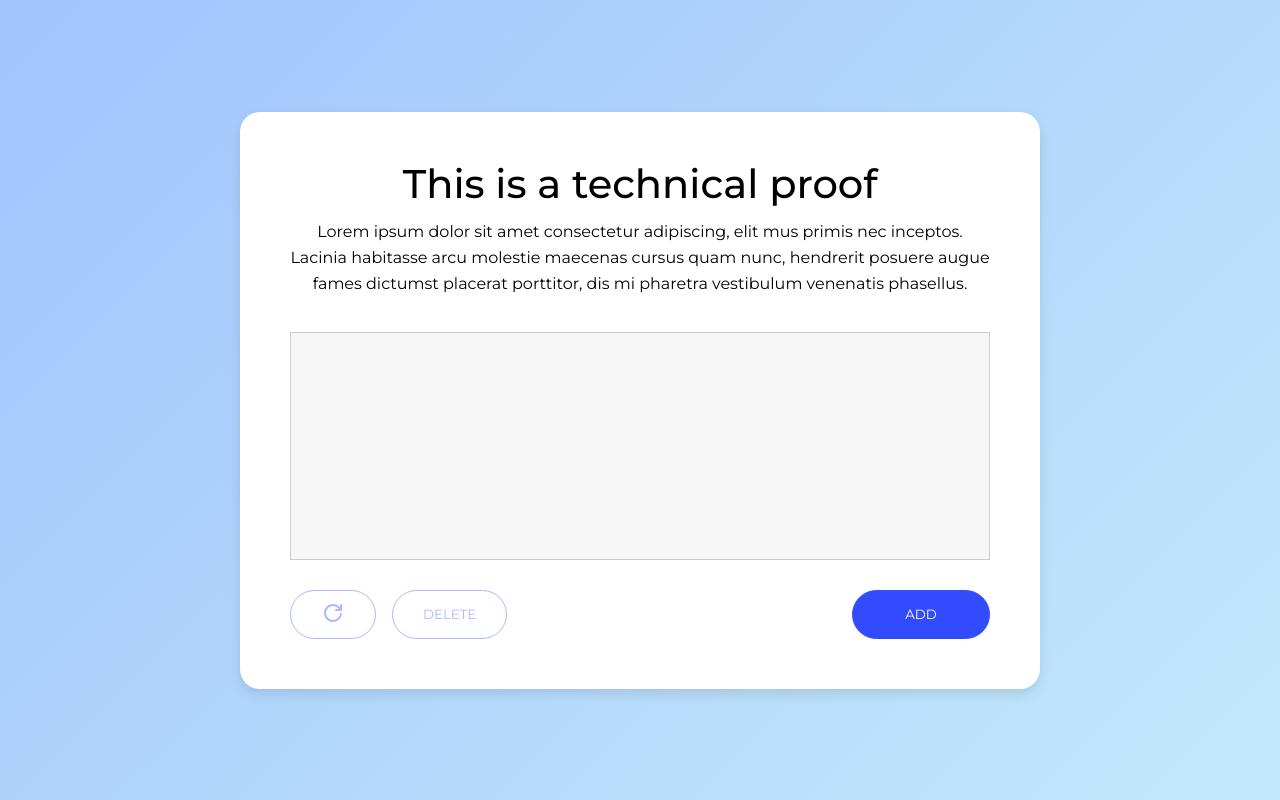
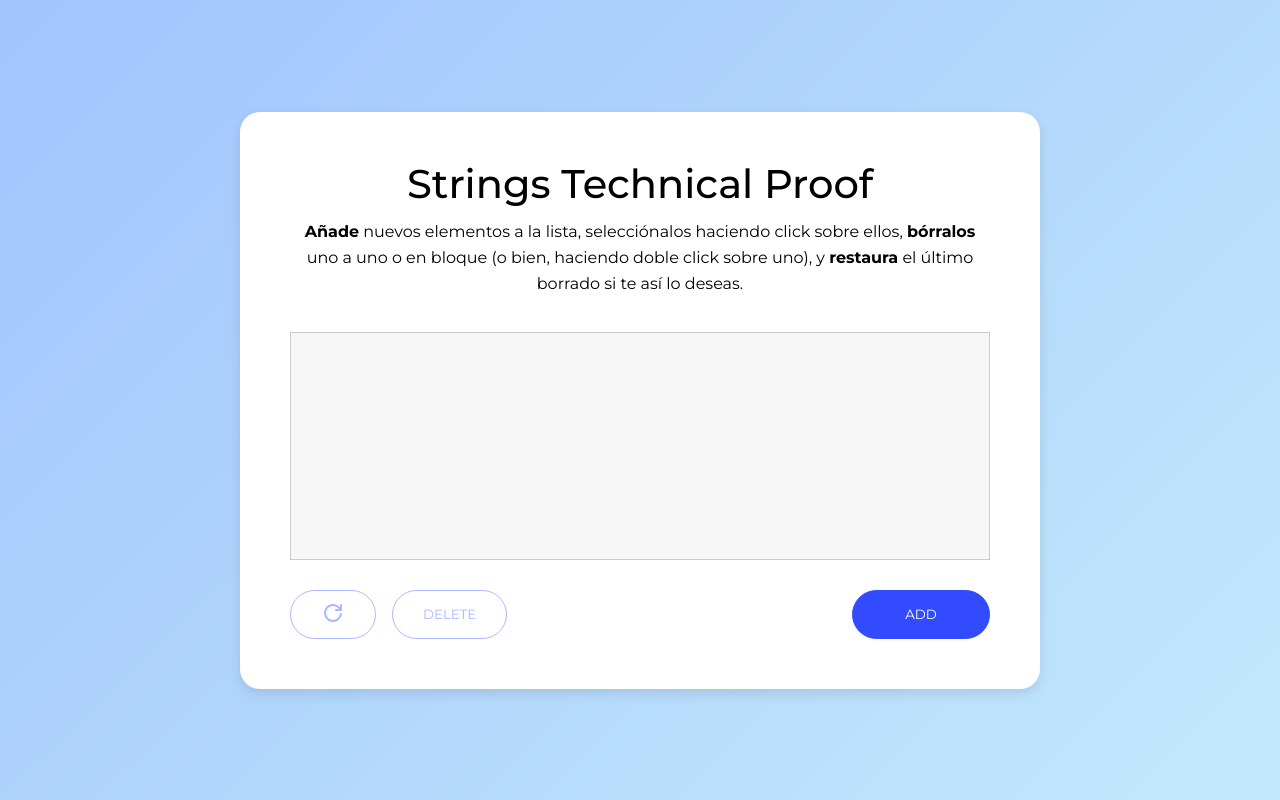
Before and after one commit to alextomas80/technical-proof-travel, a React (Vite) app: page / in a window 1280 px wide. Built offline with nearby package versions, Linux system fonts and the light colour scheme.

Commit message:
Cambio de textos

```diff
--- a/src/components/info-block/info-block.tsx
+++ b/src/components/info-block/info-block.tsx
@@ -4,12 +4,11 @@ export const InfoBlock = () => {
   return (
     <div data-testid="info-block">
       <h1 className="info-block__title" data-testid="info-block-title">
-        This is a technical proof
+        Strings Technical Proof
       </h1>
       <p className="info-block__description" data-testid="info-block-description">
-        Lorem ipsum dolor sit amet consectetur adipiscing, elit mus primis nec inceptos. Lacinia habitasse arcu molestie
-        maecenas cursus quam nunc, hendrerit posuere augue fames dictumst placerat porttitor, dis mi pharetra vestibulum
-        venenatis phasellus.
+        <b>Añade</b> nuevos elementos a la lista, selecciónalos haciendo click sobre ellos, <b>bórralos</b> uno a uno o
+        en bloque (o bien, haciendo doble click sobre uno), y <b>restaura</b> el último borrado si te así lo deseas.
       </p>
     </div>
   );
```
Also changed, not shown: vanilla-js/index.html (+3 -6 lines), 1 other file (tests, documents, lock files or other folders).
